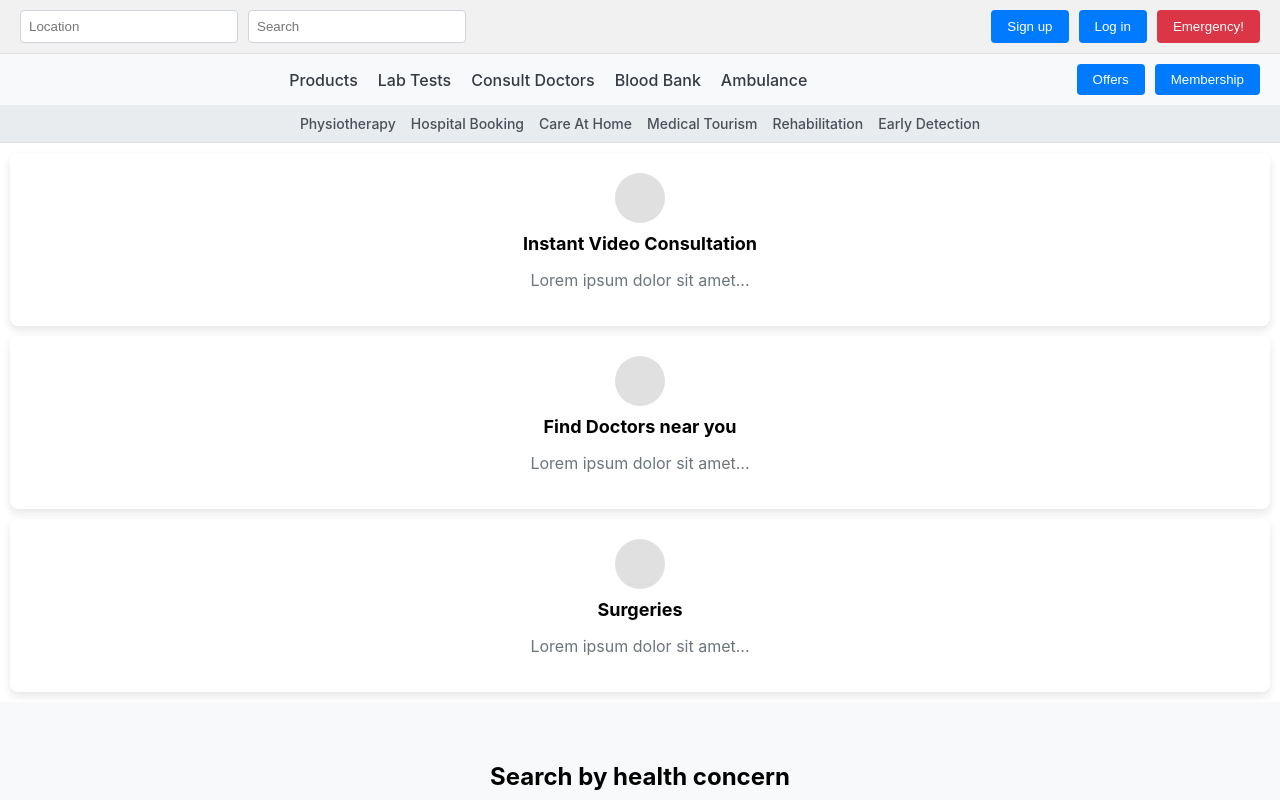
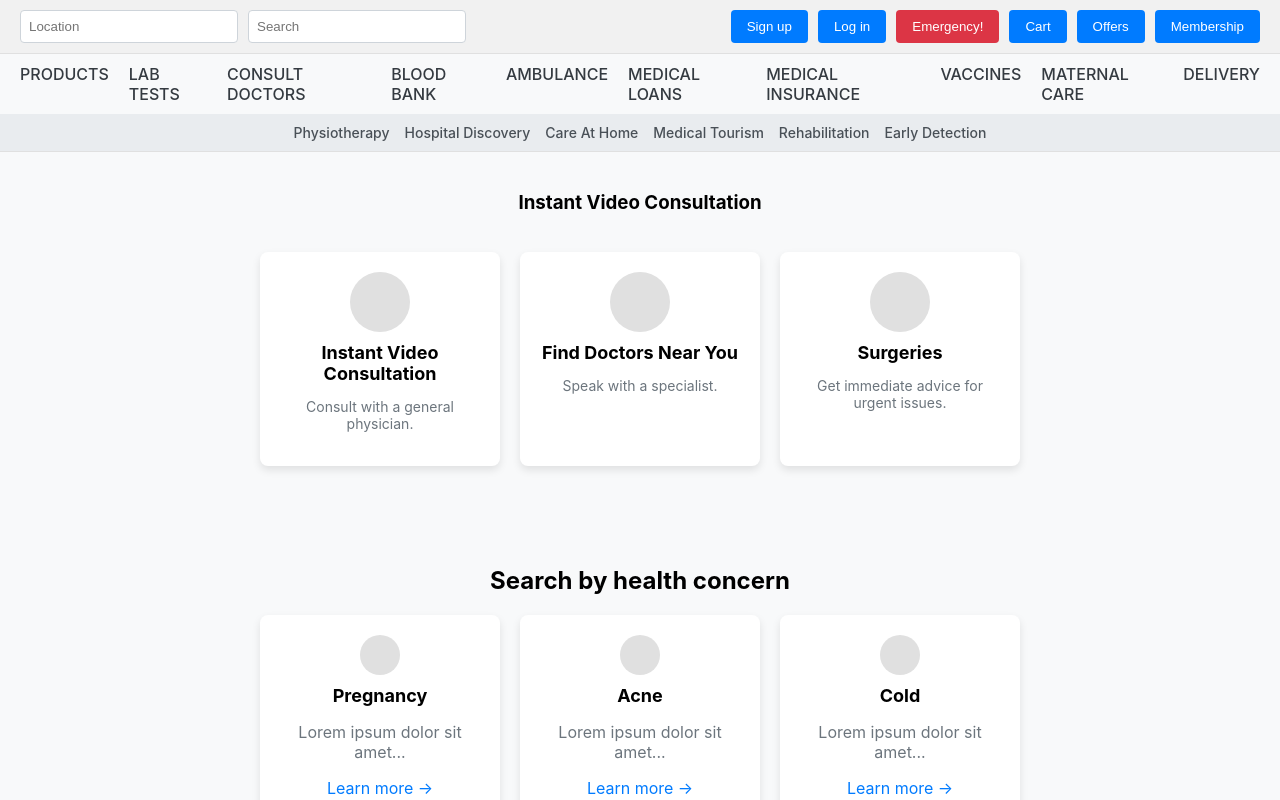
Before and after one commit to dikshantjn/tatamg_ui, a React (Create React App) app: page / in a window 1280 px wide. Shown: the top 800 px of the page. Built offline with nearby package versions, Linux system fonts and the light colour scheme.

Commit message:
updated service card

```diff
--- a/package.json
+++ b/package.json
@@ -8,6 +8,7 @@
     "@testing-library/user-event": "^13.5.0",
     "react": "^18.3.1",
     "react-dom": "^18.3.1",
+    "react-router-dom": "^6.26.1",
     "react-scripts": "5.0.1",
     "web-vitals": "^2.1.4"
   },
--- a/src/App.js
+++ b/src/App.js
@@ -1,6 +1,6 @@
 import React from 'react';
 import Header from './components/Header';
-import ServiceCard from './components/ServiceCard';
+import ConsultationServiceCard from './components/ConsultationServiceCard';
 import SearchByHealthConcern from './components/SearchByHealthConcern';
 import AppointmentSection from './components/AppointmentSection';
 import Testimonials from './components/Testimonials';
@@ -12,9 +12,7 @@ function App() {
             <Header />
             <main>
                 <section className="services">
-                    <ServiceCard title="Instant Video Consultation" description="Lorem ipsum dolor sit amet..." />
-                    <ServiceCard title="Find Doctors near you" description="Lorem ipsum dolor sit amet..." />
-                    <ServiceCard title="Surgeries" description="Lorem ipsum dolor sit amet..." />
+                    <ConsultationServiceCard title="Instant Video Consultation" description="Lorem ipsum dolor sit amet..." />
                 </section>
                 <SearchByHealthConcern />
                 <AppointmentSection />
--- /dev/null
+++ b/src/components/ConsultationServiceCard.js
@@ -0,0 +1,29 @@
+import React from 'react';
+import './ServiceCard.css';
+
+function ConsultationServiceCard() {
+    return (
+        <div className="service-card-container">
+            <h3>Instant Video Consultation</h3>
+            <div className="scrollable-options">
+                <div className="option">
+                    <div className="icon"></div>
+                    <h4>Instant Video Consultation</h4>
+                    <p>Consult with a general physician.</p>
+                </div>
+                <div className="option">
+                    <div className="icon"></div>
+                    <h4>Find Doctors Near You</h4>
+                    <p>Speak with a specialist.</p>
+                </div>
+                <div className="option">
+                    <div className="icon"></div>
+                    <h4>Surgeries</h4>
+                    <p>Get immediate advice for urgent issues.</p>
+                </div>
+            </div>
+        </div>
+    );
+}
+
+export default ConsultationServiceCard;
--- a/src/components/Header.js
+++ b/src/components/Header.js
@@ -14,6 +14,9 @@ function Header() {
                     <button>Sign up</button>
                     <button>Log in</button>
                     <button className="emergency">Emergency!</button>
+                    <button>Cart</button>
+                    <button>Offers</button>
+                    <button>Membership</button>
                 </div>
             </div>
 
@@ -21,23 +24,24 @@ function Header() {
             <div className="main-nav">
                 <div className="logo"> {/* Add your logo here */}</div>
                 <nav className="nav-links">
-                    <a href="#">Products</a>
-                    <a href="#">Lab Tests</a>
-                    <a href="#">Consult Doctors</a>
-                    <a href="#">Blood Bank</a>
-                    <a href="#">Ambulance</a>
+                    <a href="#">PRODUCTS</a>
+                    <a href="#">LAB TESTS</a>
+                    <a href="#">CONSULT DOCTORS</a>
+                    <a href="#">BLOOD BANK</a>
+                    <a href="#">AMBULANCE</a>
+                    <a href="#">MEDICAL LOANS</a>
+                    <a href="#">MEDICAL INSURANCE</a>
+                    <a href="#">VACCINES</a>
+                    <a href="#">MATERNAL CARE</a>
+                    <a href="#">DELIVERY</a>
                     {/* Add more links as needed */}
                 </nav>
-                <div className="utility-buttons">
-                    <button>Offers</button>
-                    <button>Membership</button>
-                </div>
             </div>
 
             {/* Layer 3: Sub Navigation */}
             <div className="sub-nav">
                 <a href="#">Physiotherapy</a>
-                <a href="#">Hospital Booking</a>
+                <a href="#">Hospital Discovery</a>
                 <a href="#">Care At Home</a>
                 <a href="#">Medical Tourism</a>
                 <a href="#">Rehabilitation</a>
--- a/src/components/ServiceCard.css
+++ b/src/components/ServiceCard.css
@@ -1,27 +1,44 @@
-.service-card {
+.service-card-container {
+    width: 100%;
+    padding: 20px;
+    box-sizing: border-box;
+    background-color: #f8f9fa;
     text-align: center;
+    margin: 0 auto;
+}
+
+.scrollable-options {
+    display: flex;
+    gap: 20px;
+    overflow-x: auto;
+    padding: 20px 0;
+    justify-content: center;
+    scroll-behavior: smooth;
+}
+
+.option {
+    flex: 0 0 auto;
+    width: 200px;
     background-color: #fff;
     border-radius: 8px;
+    padding: 20px;
     box-shadow: 0 4px 8px rgba(0, 0, 0, 0.1);
-    padding: 20px;
-    margin: 10px;
-    flex: 1;
-    min-width: 200px;
 }
 
-.service-card .icon {
+.option .icon {
     background-color: #e0e0e0;
-    width: 50px;
-    height: 50px;
+    width: 60px;
+    height: 60px;
     margin: 0 auto 10px;
     border-radius: 50%;
 }
 
-.service-card h3 {
+.option h4 {
     font-size: 18px;
     margin: 10px 0;
 }
 
-.service-card p {
+.option p {
     color: #6c757d;
+    font-size: 14px;
 }
--- a/src/components/ServiceCard.js
+++ /dev/null
@@ -1,14 +0,0 @@
-import React from 'react';
-import './ServiceCard.css'; // Include CSS if needed for styling
-
-function ServiceCard({ title, description }) {
-    return (
-        <div className="service-card">
-            <div className="icon"> {/* Placeholder for image/icon */}</div>
-            <h3>{title}</h3>
-            <p>{description}</p>
-        </div>
-    );
-}
-
-export default ServiceCard;
```
Also changed, not shown: 1 other file (tests, documents, lock files or other folders).
